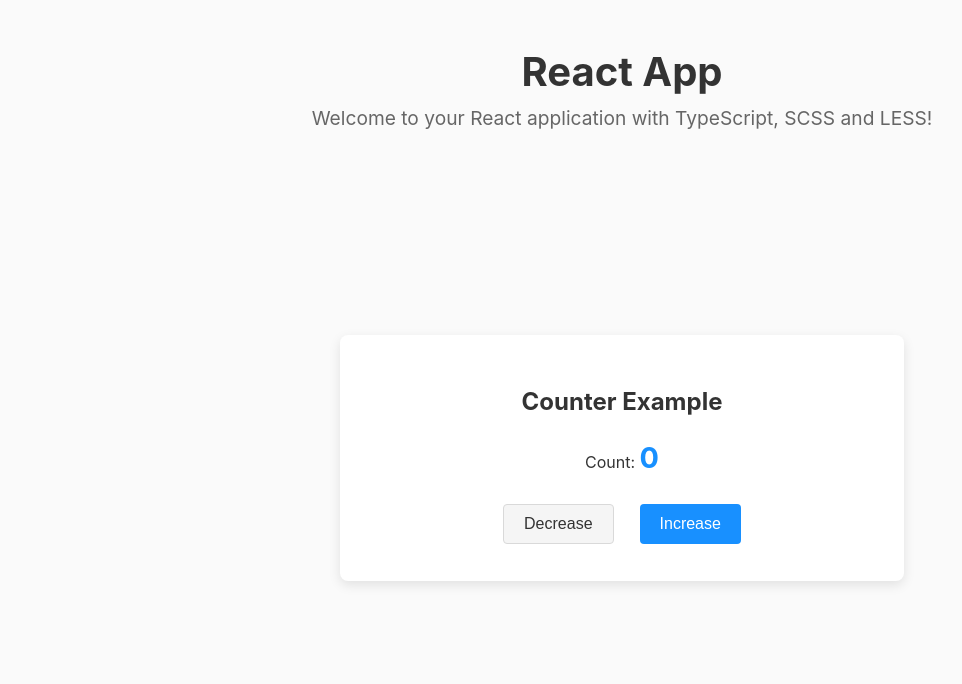
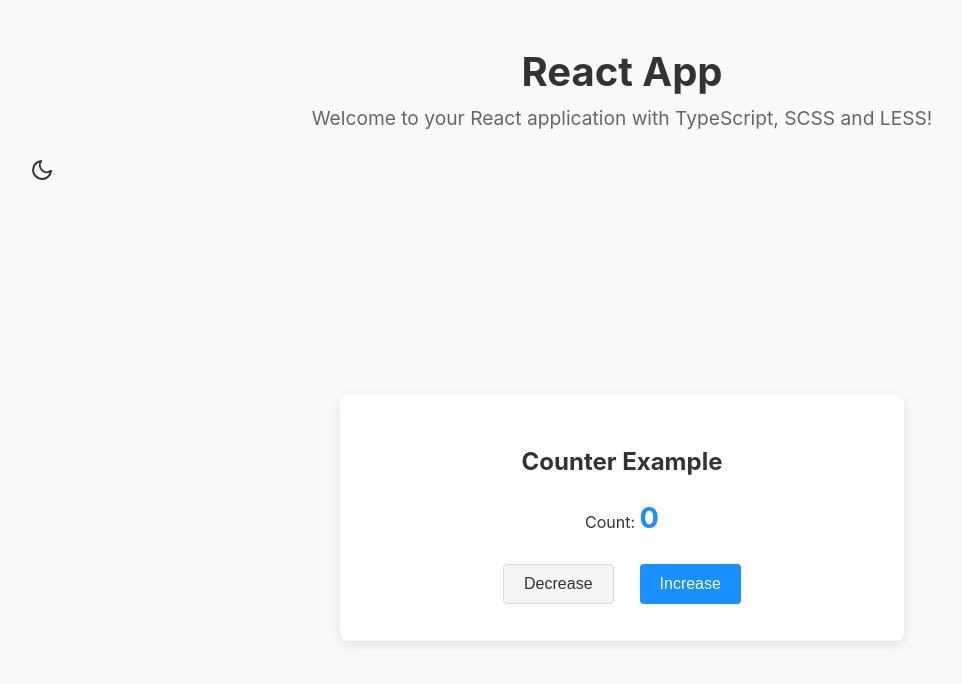
Before and after one commit to PhanDinhKien/fontend-react-ai, a React app: page / in a window 1280 px wide. Shown: the top 684 px of the page, without its empty margins (18-980 px from the left). Built offline with nearby package versions, Linux system fonts and the light colour scheme.

Commit message:
feat: add theme context and ThemeToggle button for light/dark mode switch

```diff
--- a/package.json
+++ b/package.json
@@ -35,6 +35,8 @@
     "webpack-dev-server": "^5.2.1"
   },
   "dependencies": {
+    "@ant-design/pro-components": "^2.8.7",
+    "antd": "^5.25.3",
     "react": "^19.1.0",
     "react-dom": "^19.1.0"
   }
--- a/src/App.tsx
+++ b/src/App.tsx
@@ -1,6 +1,8 @@
 import React from 'react';
 import './styles/global.scss';
 import HomePage from './components/HomePage';
+import { ThemeProvider } from './context/ThemeContext';
+import ThemeToggle from './components/ThemeToggle';
 
 interface AppProps {
   title?: string;
@@ -8,16 +10,19 @@ interface AppProps {
 
 const AppMain: React.FC<AppProps> = ({ title = 'React App' }) => {
   return (
+    <ThemeProvider>
       <div className="app-container">
         <header>
           <h1>{title}</h1>
           <p>Welcome to your React application with TypeScript, SCSS and LESS!</p>
+          <ThemeToggle />
         </header>
 
         <main>
           <HomePage />
         </main>
       </div>
+    </ThemeProvider>
   );
 };
 
--- /dev/null
+++ b/src/components/ThemeToggle.tsx
@@ -0,0 +1,39 @@
+import React from 'react';
+import { useTheme } from '../context/ThemeContext';
+import '../styles/ThemeToggle.scss';
+
+interface ThemeToggleProps {
+  className?: string;
+}
+
+const ThemeToggle: React.FC<ThemeToggleProps> = ({ className = '' }) => {
+  const { theme, toggleTheme } = useTheme();
+
+  return (
+    <button
+      className={`theme-toggle ${className} ${theme === 'dark' ? 'dark' : 'light'}`}
+      onClick={toggleTheme}
+      aria-label={`Switch to ${theme === 'light' ? 'dark' : 'light'} mode`}
+    >
+      {theme === 'light' ? (
+        <svg xmlns="http://www.w3.org/2000/svg" width="24" height="24" viewBox="0 0 24 24" fill="none" stroke="currentColor" strokeWidth="2" strokeLinecap="round" strokeLinejoin="round">
+          <path d="M21 12.79A9 9 0 1 1 11.21 3 7 7 0 0 0 21 12.79z"></path>
+        </svg>
+      ) : (
+        <svg xmlns="http://www.w3.org/2000/svg" width="24" height="24" viewBox="0 0 24 24" fill="none" stroke="currentColor" strokeWidth="2" strokeLinecap="round" strokeLinejoin="round">
+          <circle cx="12" cy="12" r="5"></circle>
+          <line x1="12" y1="1" x2="12" y2="3"></line>
+          <line x1="12" y1="21" x2="12" y2="23"></line>
+          <line x1="4.22" y1="4.22" x2="5.64" y2="5.64"></line>
+          <line x1="18.36" y1="18.36" x2="19.78" y2="19.78"></line>
+          <line x1="1" y1="12" x2="3" y2="12"></line>
+          <line x1="21" y1="12" x2="23" y2="12"></line>
+          <line x1="4.22" y1="19.78" x2="5.64" y2="18.36"></line>
+          <line x1="18.36" y1="5.64" x2="19.78" y2="4.22"></line>
+        </svg>
+      )}
+    </button>
+  );
+};
+
+export default ThemeToggle;
--- /dev/null
+++ b/src/context/ThemeContext.tsx
@@ -0,0 +1,46 @@
+import React, { createContext, useState, useContext, useEffect } from 'react';
+
+// Define theme types
+export type ThemeMode = 'light' | 'dark';
+
+// Define the context shape
+interface ThemeContextType {
+  theme: ThemeMode;
+  toggleTheme: () => void;
+}
+
+// Create a context with default values
+const ThemeContext = createContext<ThemeContextType>({
+  theme: 'light',
+  toggleTheme: () => {},
+});
+
+// Custom hook for using the theme context
+export const useTheme = () => useContext(ThemeContext);
+
+// Theme provider component
+export const ThemeProvider: React.FC<{ children: React.ReactNode }> = ({ children }) => {
+  // Get initial theme from localStorage or use 'light' as default
+  const [theme, setTheme] = useState<ThemeMode>(() => {
+    const savedTheme = localStorage.getItem('theme');
+    return (savedTheme as ThemeMode) || 'light';
+  });
+
+  // Toggle between light and dark themes
+  const toggleTheme = () => {
+    const newTheme: ThemeMode = theme === 'light' ? 'dark' : 'light';
+    setTheme(newTheme);
+    localStorage.setItem('theme', newTheme);
+  };
+
+  // Apply theme to body element
+  useEffect(() => {
+    document.body.setAttribute('data-theme', theme);
+  }, [theme]);
+
+  return (
+    <ThemeContext.Provider value={{ theme, toggleTheme }}>
+      {children}
+    </ThemeContext.Provider>
+  );
+};
--- /dev/null
+++ b/src/styles/ThemeToggle.scss
@@ -0,0 +1,43 @@
+@use '../styles/config' as *;
+
+.theme-toggle {
+  background: none;
+  border: none;
+  cursor: pointer;
+  width: 40px;
+  height: 40px;
+  border-radius: 50%;
+  display: flex;
+  align-items: center;
+  justify-content: center;
+  transition: background-color 0.3s, transform 0.3s;
+
+  &:hover {
+    background-color: rgba(0, 0, 0, 0.05);
+  }
+
+  &:active {
+    transform: scale(0.95);
+  }
+
+  svg {
+    color: $text-primary;
+    transition: color 0.3s, transform 0.3s;
+  }
+
+  &.dark {
+    svg {
+      color: $white;
+    }
+
+    &:hover {
+      background-color: rgba(255, 255, 255, 0.1);
+    }
+  }
+
+  &.light {
+    svg {
+      color: $text-primary;
+    }
+  }
+}
--- a/src/styles/_colors.scss
+++ b/src/styles/_colors.scss
@@ -1,19 +1,11 @@
-// Color configuration file for the project
+// Color configuration file for the project with theme support
 // Use these variables to maintain consistent colors throughout the application
 
-// Primary colors
-$primary-color: #1890ff;       // Main brand color
-$primary-light: #40a9ff;       // Light version of primary
-$primary-dark: #096dd9;        // Dark version of primary
-
-// Secondary colors
-$secondary-color: #f5f5f5;     // Secondary brand color
-$secondary-light: #fafafa;     // Light version of secondary
-$secondary-dark: #e8e8e8;      // Dark version of secondary
-
-// Neutral colors
+// Common colors (used in both themes)
 $white: #ffffff;
 $black: #000000;
+
+// Gray scale
 $gray-100: #f9f9f9;
 $gray-200: #f0f0f0;
 $gray-300: #e5e5e5;
@@ -24,27 +16,110 @@ $gray-700: #595959;
 $gray-800: #434343;
 $gray-900: #262626;
 
-// Text colors
-$text-primary: #333333;
-$text-secondary: #666666;
-$text-disabled: #999999;
+// Theme variables with light default
+:root {
+  // Primary colors
+  --primary-color: #1890ff;
+  --primary-light: #40a9ff;
+  --primary-dark: #096dd9;
+
+  // Secondary colors
+  --secondary-color: #f5f5f5;
+  --secondary-light: #fafafa;
+  --secondary-dark: #e8e8e8;
+
+  // Text colors
+  --text-primary: #333333;
+  --text-secondary: #666666;
+  --text-disabled: #999999;
+
+  // Background colors
+  --bg-color: #f0f2f5;
+  --bg-light: #fafafa;
+  --bg-dark: #e6e6e6;
+  --bg-card: #{$white};
+
+  // Border colors
+  --border-color: #d9d9d9;
+}
+
+// Dark theme variables
+[data-theme="dark"] {
+  // Primary colors - keep the same for brand consistency
+  --primary-color: #1890ff;
+  --primary-light: #40a9ff;
+  --primary-dark: #096dd9;
+
+  // Secondary colors - darker for dark theme
+  --secondary-color: #333333;
+  --secondary-light: #424242;
+  --secondary-dark: #212121;
+
+  // Text colors - lighter for dark theme
+  --text-primary: #e0e0e0;
+  --text-secondary: #a0a0a0;
+  --text-disabled: #6c6c6c;
+
+  // Background colors - darker for dark theme
+  --bg-color: #121212;
+  --bg-light: #1e1e1e;
+  --bg-dark: #0a0a0a;
+  --bg-card: #252525;
+
+  // Border colors - darker for dark theme
+  --border-color: #434343;
+}
+
+// Map CSS variables to SCSS variables for backward compatibility
+$primary-color: var(--primary-color);
+$primary-light: var(--primary-light);
+$primary-dark: var(--primary-dark);
+
+$secondary-color: var(--secondary-color);
+$secondary-light: var(--secondary-light);
+$secondary-dark: var(--secondary-dark);
+
+$text-primary: var(--text-primary);
+$text-secondary: var(--text-secondary);
+$text-disabled: var(--text-disabled);
 
 // Functional colors
-$info-color: #1890ff;
-$success-color: #52c41a;
-$warning-color: #faad14;
-$error-color: #f5222d;
+:root {
+  --info-color: #1890ff;
+  --success-color: #52c41a;
+  --warning-color: #faad14;
+  --error-color: #f5222d;
+}
 
-// Backgrounds
-$bg-color: #f0f2f5;
-$bg-light: #fafafa;
-$bg-dark: #e6e6e6;
+[data-theme="dark"] {
+  --info-color: #177ddc;
+  --success-color: #49aa19;
+  --warning-color: #d89614;
+  --error-color: #d32029;
+}
 
-// Border
-$border-color: #d9d9d9;
+// Map CSS variables to SCSS variables for backward compatibility
+$info-color: var(--info-color);
+$success-color: var(--success-color);
+$warning-color: var(--warning-color);
+$error-color: var(--error-color);
+$bg-color: var(--bg-color);
+$bg-light: var(--bg-light);
+$bg-dark: var(--bg-dark);
+$border-color: var(--border-color);
+
+// These don't need to change based on theme
 $border-radius-sm: 4px;
 $border-radius-md: 8px;
 $border-radius-lg: 16px;
 
 // Shadow
-$box-shadow: 0 4px 12px rgba(0, 0, 0, 0.1);
+:root {
+  --box-shadow: 0 4px 12px rgba(0, 0, 0, 0.1);
+}
+
+[data-theme="dark"] {
+  --box-shadow: 0 4px 12px rgba(0, 0, 0, 0.5);
+}
+
+$box-shadow: var(--box-shadow);
```
Also changed, not shown: 1 other file (tests, documents, lock files or other folders). Lines whose indentation alone changed are shown as unchanged.
